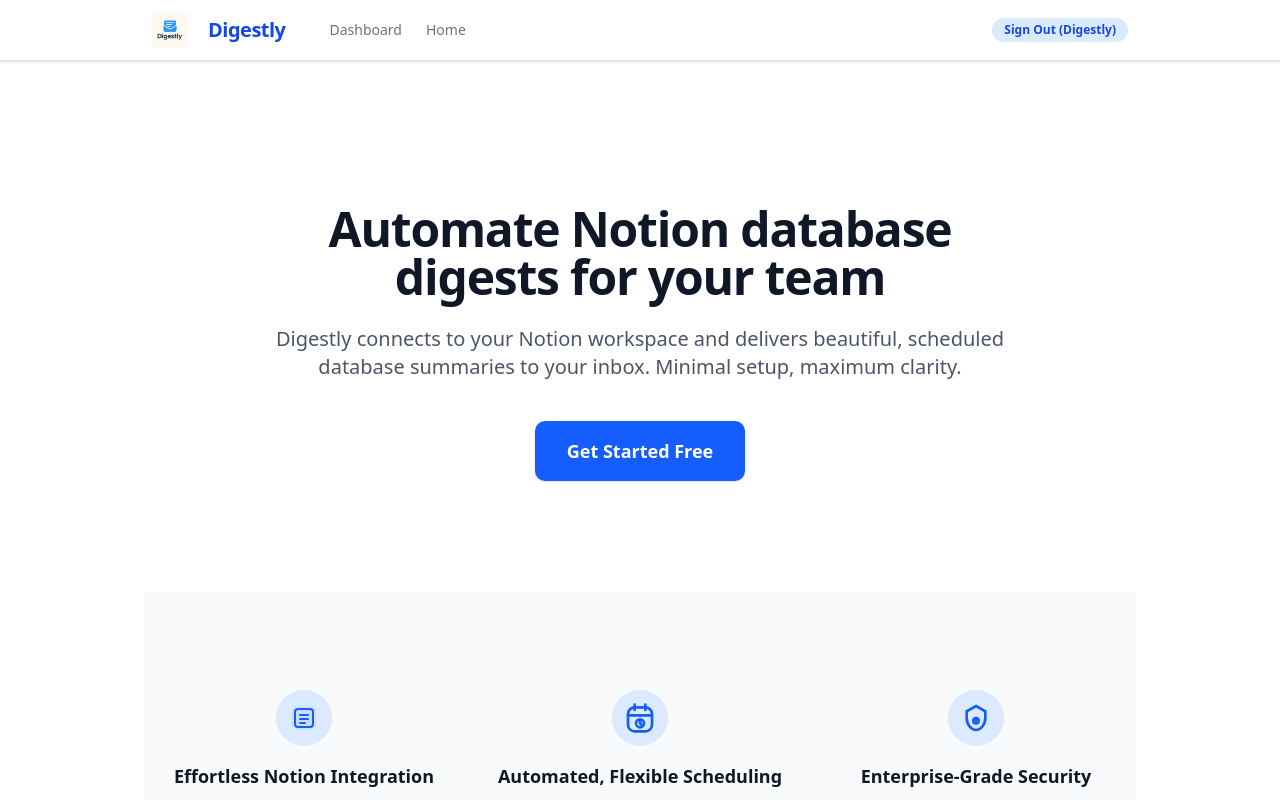
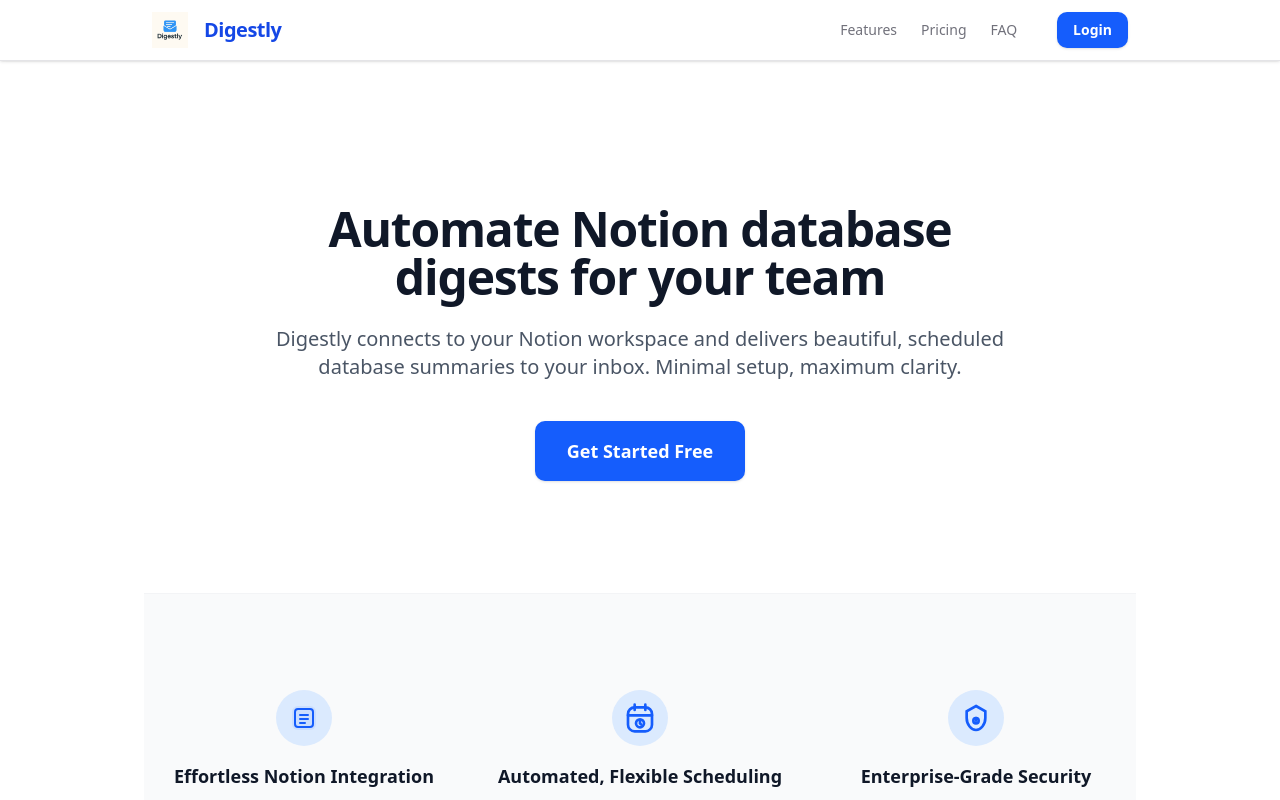
Before and after one commit to Raj-Vikram-Singh/digestly, a Next.js app: page / in a window 1280 px wide. Shown: the top 800 px of the page. Built offline with nearby package versions, Linux system fonts and the light colour scheme.

Commit message:
landing page header

```diff
--- a/src/app/layout.tsx
+++ b/src/app/layout.tsx
@@ -1,9 +1,10 @@
 import type { Metadata } from "next";
 import { Geist, Geist_Mono } from "next/font/google";
 import "./globals.css";
-import { SignOutButton } from "@/components/ui/SignOutButton";
 import Link from "next/link";
 import Image from "next/image";
+import { AppHeaderNav } from "@/components/AppHeaderNav";
+import { AppHeaderSignOut } from "@/components/AppHeaderSignOut";
 
 const geistSans = Geist({
   variable: "--font-geist-sans",
@@ -32,8 +33,9 @@
       >
         <header className="w-full border-b bg-white/80 backdrop-blur sticky top-0 z-30 shadow-sm">
           <div className="max-w-5xl mx-auto flex items-center justify-between px-6 py-3">
+            {/* Left: Logo and app name */}
             <div className="flex items-center gap-3">
-              <Link href="/">
+              <Link href="/" className="flex items-center gap-2">
                 <Image
                   src="/digestly_logo.png"
                   alt="Digestly Logo"
@@ -42,22 +44,15 @@
                   className="mr-2"
                   priority
                 />
+                <span className="font-bold text-xl tracking-tight text-blue-700">
+                  Digestly
+                </span>
               </Link>
-              <span className="font-bold text-xl tracking-tight text-blue-700">
-                Digestly
-              </span>
-              <nav className="hidden md:flex gap-6 ml-8 text-sm text-muted-foreground">
-                <a href="/dashboard" className="hover:text-blue-700 transition">
-                  Dashboard
-                </a>
-                <Link href="/" className="hover:text-blue-700 transition">
-                  Home
-                </Link>
-              </nav>
             </div>
+            {/* Right: Menu and sign out */}
             <div className="flex items-center gap-4">
-              {/* Digestly (Supabase + Notion) Sign Out button */}
-              <SignOutButton />
+              <AppHeaderNav />
+              <AppHeaderSignOut />
             </div>
           </div>
         </header>
--- /dev/null
+++ b/src/components/AppHeaderNav.tsx
@@ -0,0 +1,40 @@
+"use client";
+import { usePathname } from "next/navigation";
+import Link from "next/link";
+
+export function AppHeaderNav() {
+  const pathname = usePathname();
+  const isLanding = pathname === "/";
+  return (
+    <nav className="hidden md:flex gap-6 text-sm text-muted-foreground items-center">
+      {isLanding ? (
+        <>
+          <a href="#features" className="hover:text-blue-700 transition">
+            Features
+          </a>
+          <a href="#pricing" className="hover:text-blue-700 transition">
+            Pricing
+          </a>
+          <a href="#faq" className="hover:text-blue-700 transition">
+            FAQ
+          </a>
+          <Link
+            href="/login"
+            className="ml-4 px-4 py-2 rounded-lg bg-blue-600 text-white font-semibold shadow hover:bg-blue-700 transition"
+          >
+            Login
+          </Link>
+        </>
+      ) : (
+        <>
+          <Link href="/dashboard" className="hover:text-blue-700 transition">
+            Dashboard
+          </Link>
+          <Link href="/" className="hover:text-blue-700 transition">
+            Home
+          </Link>
+        </>
+      )}
+    </nav>
+  );
+}
--- /dev/null
+++ b/src/components/AppHeaderSignOut.tsx
@@ -0,0 +1,9 @@
+"use client";
+import { usePathname } from "next/navigation";
+import { SignOutButton } from "@/components/ui/SignOutButton";
+
+export function AppHeaderSignOut() {
+  const pathname = usePathname();
+  if (pathname === "/") return null;
+  return <SignOutButton />;
+}
```
